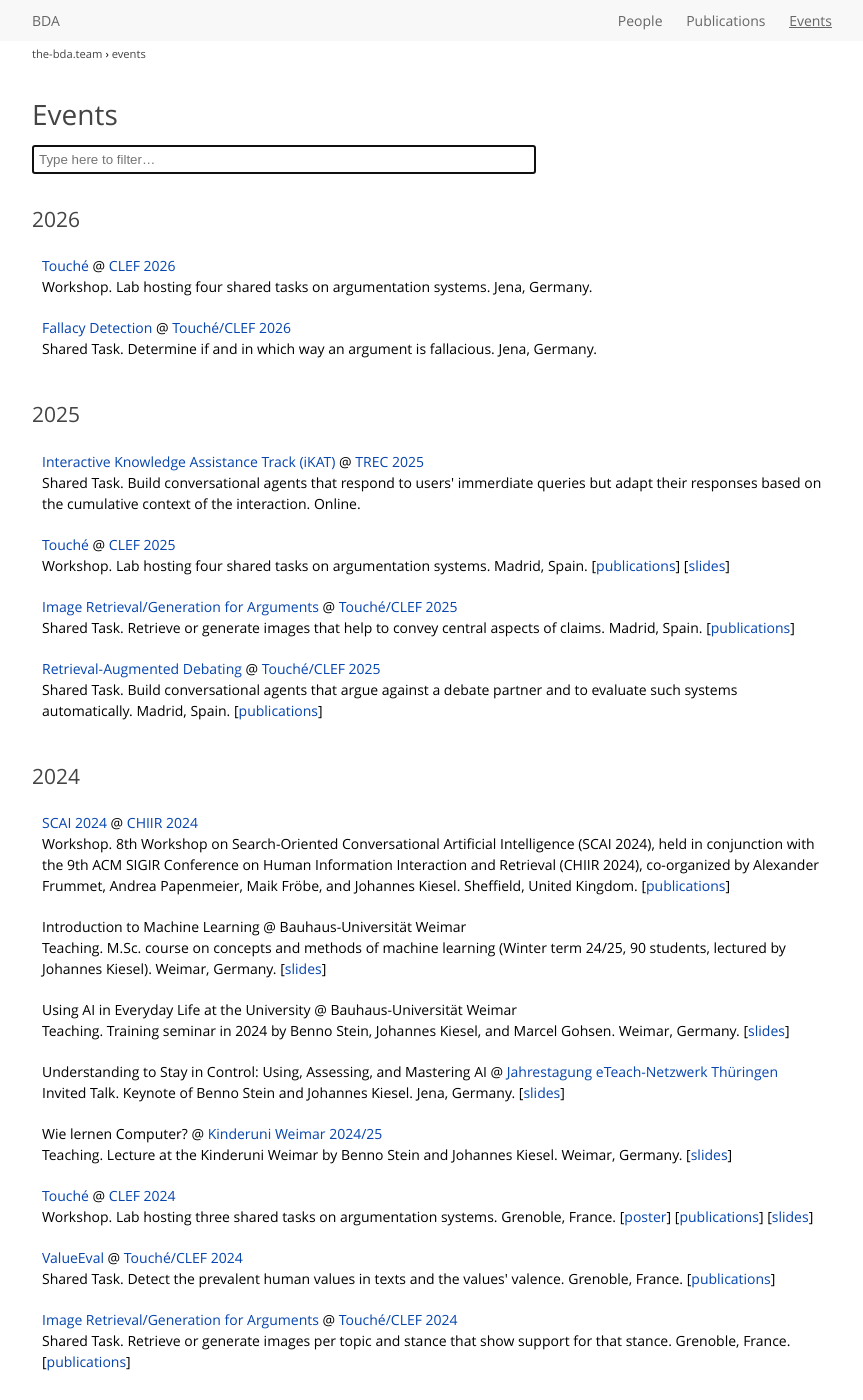
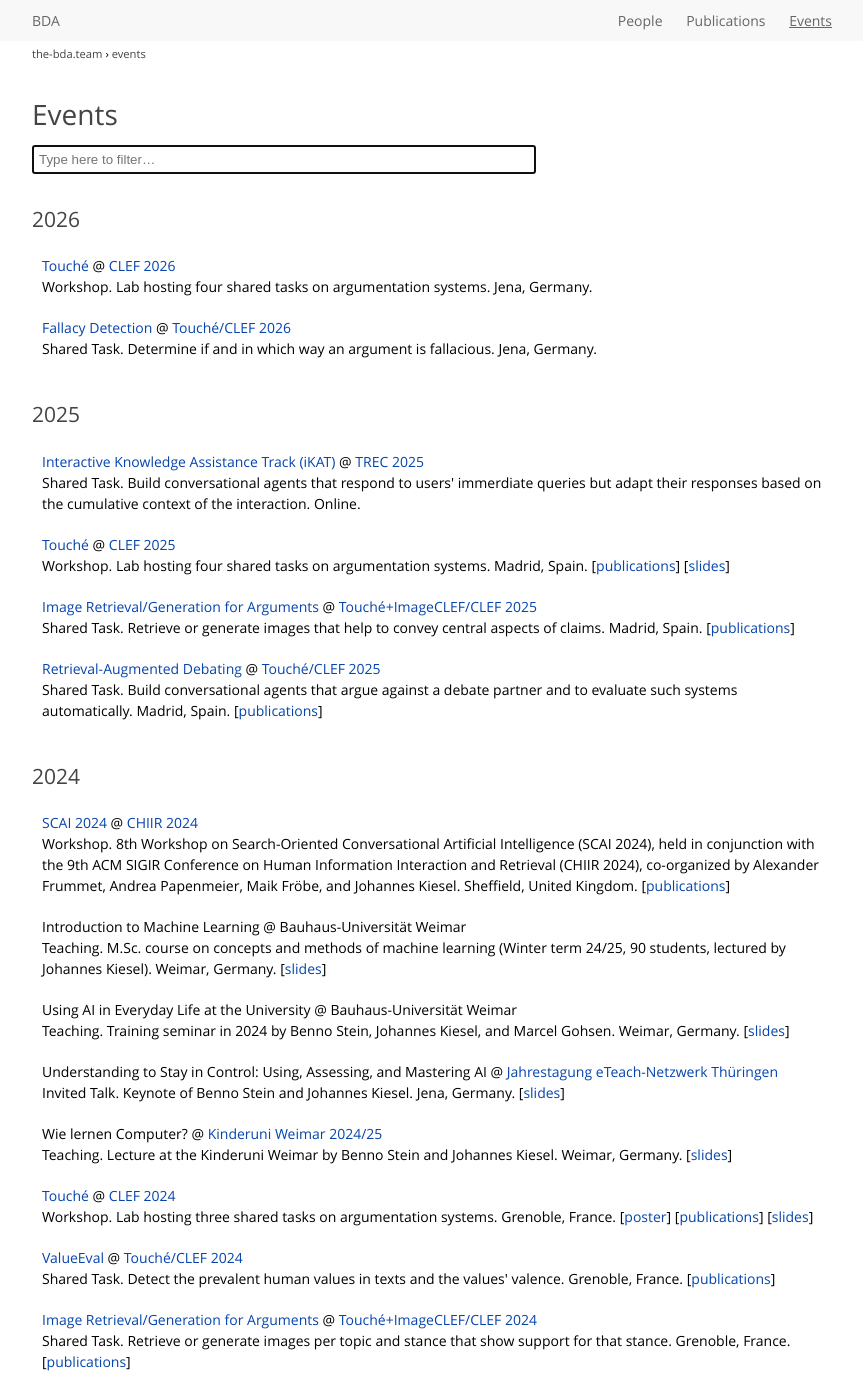
Before and after one commit to the-bda-team/the-bda-team-web, a Jekyll site: the page built from events.html, in a window 1280 px wide and 1400 px high. Shown: the whole window, without its empty margins (208-1071 px from the left). Built offline with Jekyll 4.4.1, drawn with Linux system fonts in a browser that asks for light colours.

Commit message:
mention imageclef

```diff
--- a/_data/events.json
+++ b/_data/events.json
@@ -60,7 +60,7 @@
     "id": "clef2025-touche-image-retrieval-generation-for-arguments",
     "category": "Shared Task",
     "description": "Retrieve or generate images that help to convey central aspects of claims",
-    "host": "Touch\u00e9/CLEF 2025",
+    "host": "Touch\u00e9+ImageCLEF/CLEF 2025",
     "hosturl": "https://touche.webis.de/clef25/touche25-web/index.html",
     "keywords": ["computational argumentation"],
     "month": "sep",
@@ -180,7 +180,7 @@
     "id": "clef2024-touche-image-retrieval-generation-for-arguments",
     "category": "Shared Task",
     "description": "Retrieve or generate images per topic and stance that show support for that stance",
-    "host": "Touch\u00e9/CLEF 2024",
+    "host": "Touch\u00e9+ImageCLEF/CLEF 2024",
     "hosturl": "https://touche.webis.de/clef24/touche24-web/index.html",
     "keywords": ["computational argumentation"],
     "month": "sep",
```
